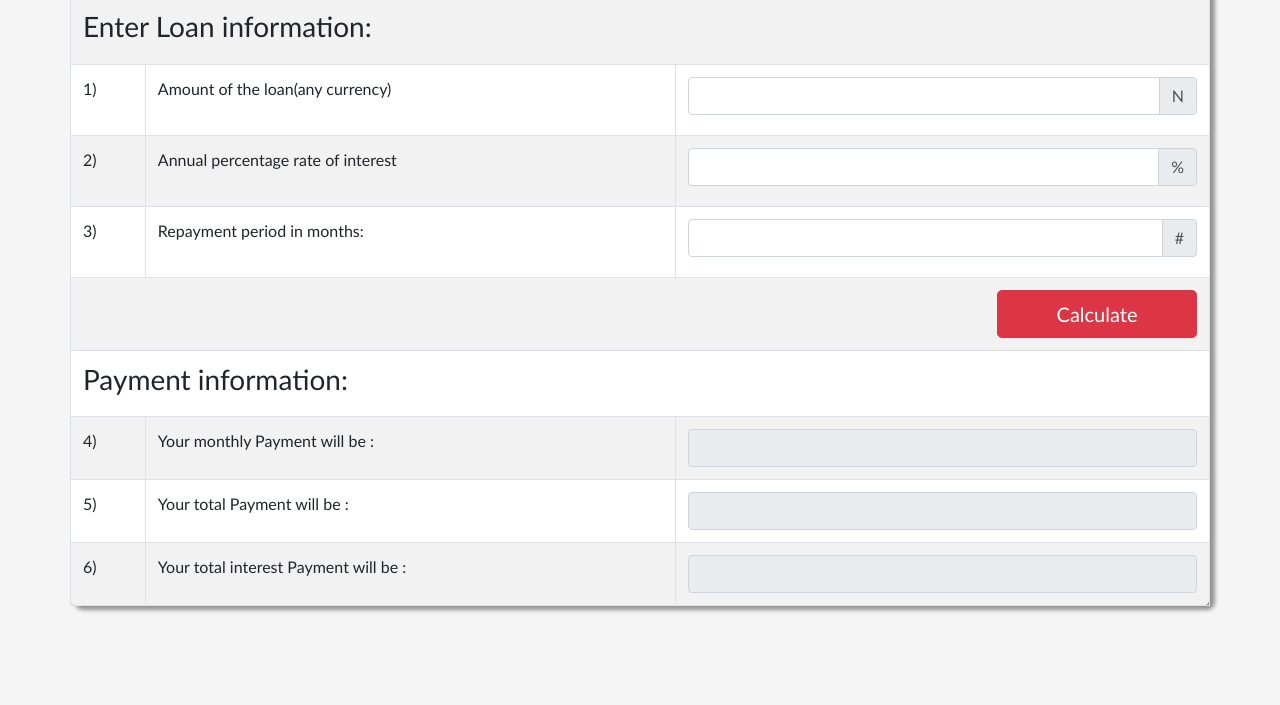
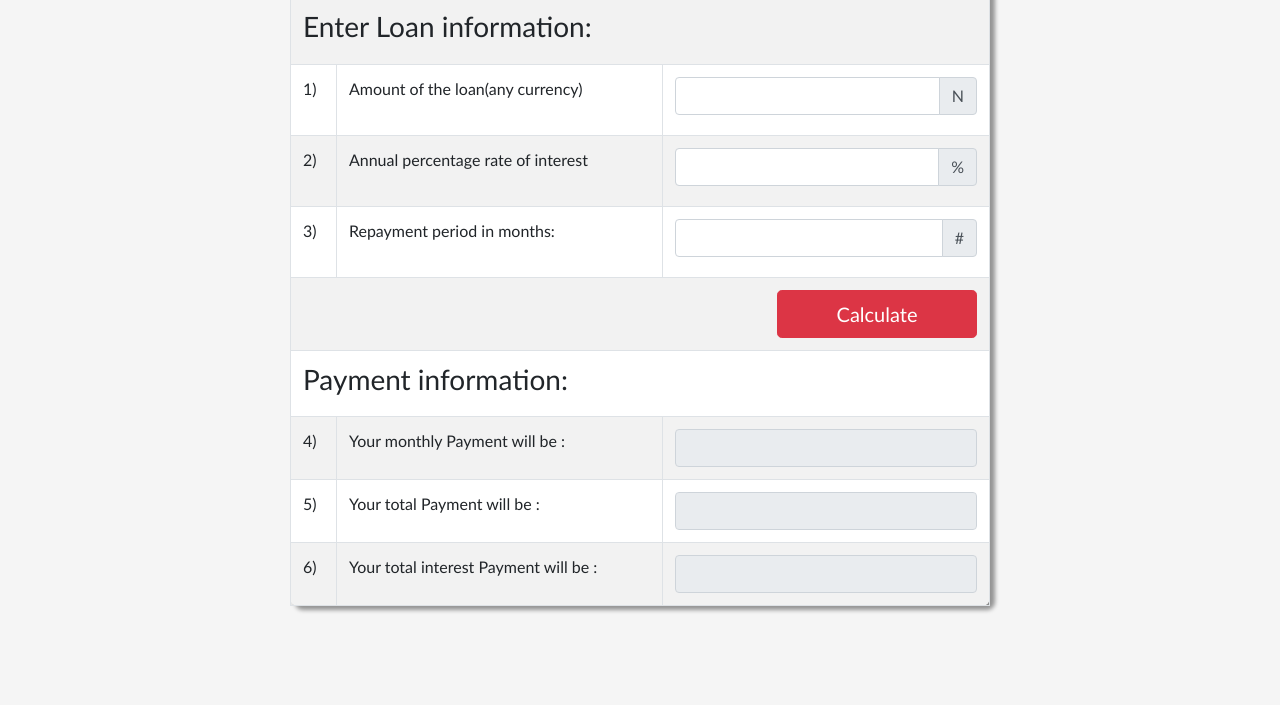
Before and after one commit to Juwwy/loan-calculator-app, a plain HTML site: page index.html in a window 1280 px wide. Shown: the part 95-800 px from the top of the page. Drawn offline with Linux system fonts and the light colour scheme.

Commit message:
Loan calculator App

```diff
--- a/css/custom.css
+++ b/css/custom.css
@@ -3,6 +3,7 @@ body{
     margin: 0 auto;
     padding: 10px;
     font-family: 'Gill Sans', 'Gill Sans MT', Calibri, 'Trebuchet MS', sans-serif;
+    width:750px;
 }
 
 table{
@@ -11,6 +12,7 @@ table{
     box-shadow: rgba(0, 0, 0, 0.4) 5px 4px 4px ;
     border : 3px solid rgb(14, 13, 13);
     padding: 15px;
+    /* width: 300px; */
 }
 
 
```
